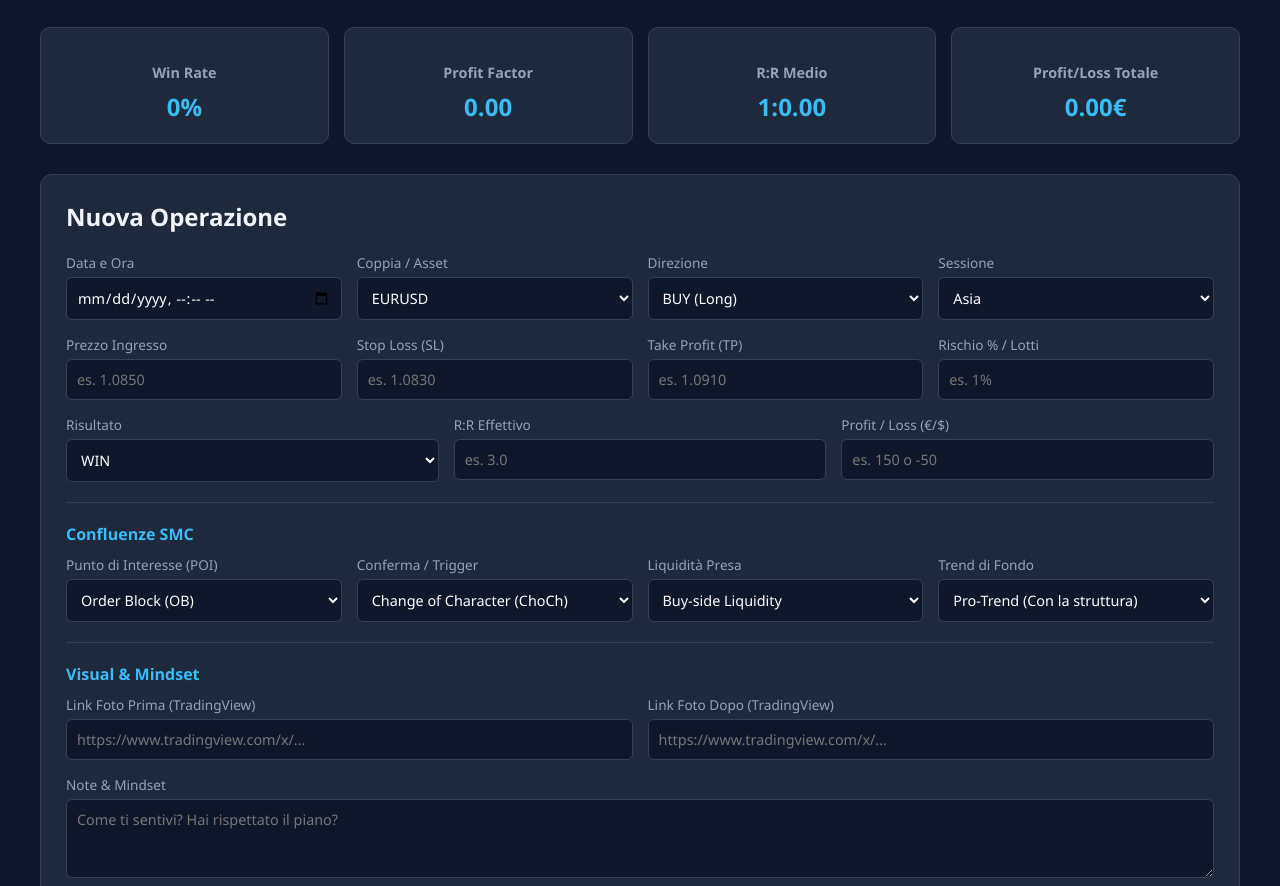
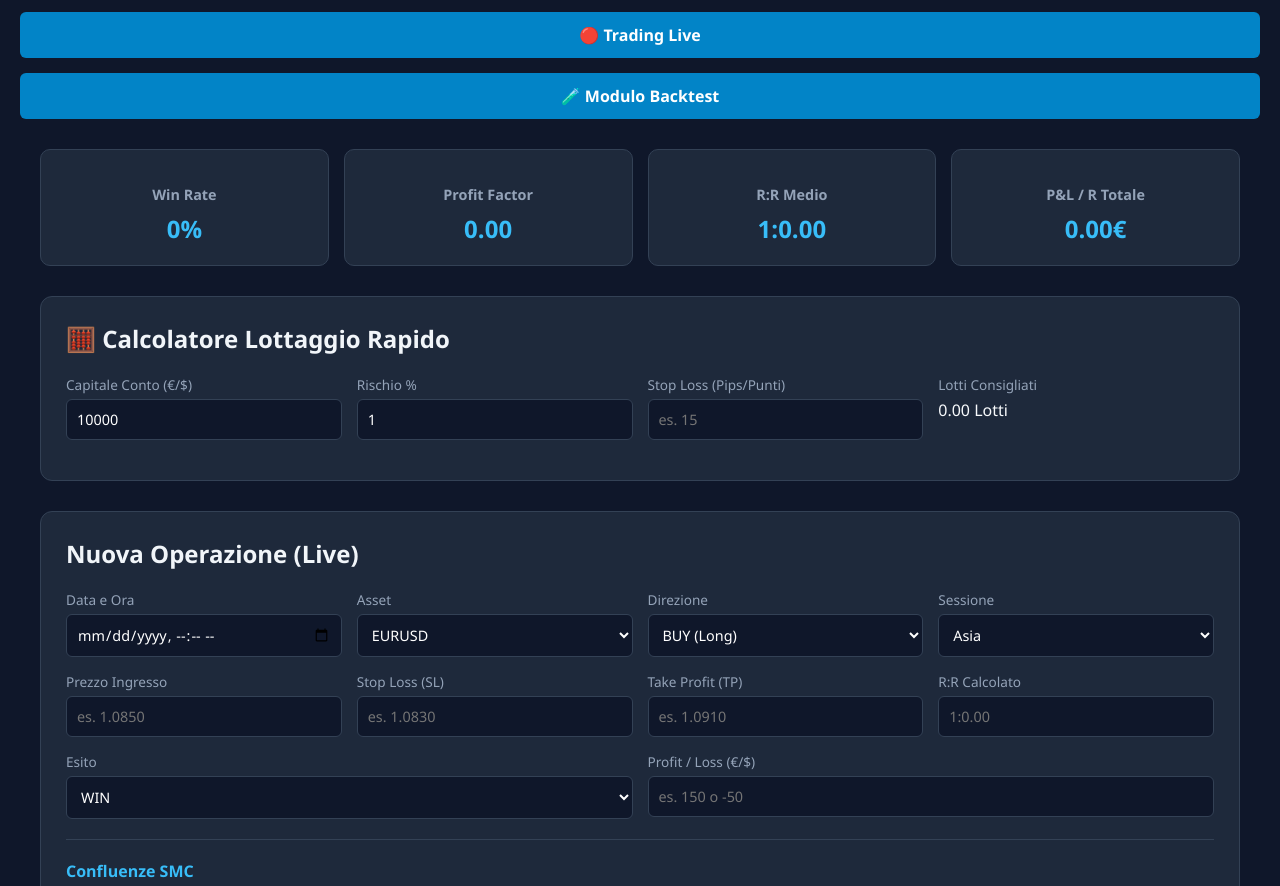
Before and after one commit to KingOfLiquidity/trading-journal-, a plain HTML site: page index.html in a window 1280 px wide. Shown: the part 66-952 px from the top of the page. Drawn offline with Linux system fonts and the light colour scheme.

Commit message:
Update trading journal layout and titles

```diff
--- a/index.html
+++ b/index.html
@@ -3,13 +3,18 @@
 <head>
     <meta charset="UTF-8">
     <meta name="viewport" content="width=device-width, initial-scale=1.0">
-    <title>Trading Journal SMC</title>
+    <title>Trading Journal SMC & Backtest</title>
     <link rel="stylesheet" href="style.css">
 </head>
 <body>
 
     <header>
         <h1>⚡ SMC Trading Journal</h1>
+        <!-- SELETTORE TAB: LIVE vs BACKTEST -->
+        <nav class="nav-tabs">
+            <button class="tab-btn active" onclick="switchTab('live')">🔴 Trading Live</button>
+            <button class="tab-btn" onclick="switchTab('backtest')">🧪 Modulo Backtest</button>
+        </nav>
     </header>
 
     <main class="container">
@@ -26,27 +31,49 @@
             </div>
             <div class="card">
                 <h3>R:R Medio</h3>
-                <p id="avg-rr">0.00</p>
+                <p id="avg-rr">1:0.00</p>
             </div>
             <div class="card">
-                <h3>Profit/Loss Totale</h3>
+                <h3>P&L / R Totale</h3>
                 <p id="total-pl">€0.00</p>
+            </div>
+        </section>
+
+        <!-- 🧮 CALCOLATORE DI LOTTAGGIO INTEGRATO -->
+        <section class="form-container calculator-box">
+            <h2>🧮 Calcolatore Lottaggio Rapido</h2>
+            <div class="form-group-row">
+                <div>
+                    <label for="calc-balance">Capitale Conto (€/$)</label>
+                    <input type="number" id="calc-balance" placeholder="es. 10000" value="10000">
+                </div>
+                <div>
+                    <label for="calc-risk-pct">Rischio %</label>
+                    <input type="number" id="calc-risk-pct" placeholder="es. 1" value="1" step="0.1">
+                </div>
+                <div>
+                    <label for="calc-sl-pips">Stop Loss (Pips/Punti)</label>
+                    <input type="number" id="calc-sl-pips" placeholder="es. 15">
+                </div>
+                <div>
+                    <label>Lotti Consigliati</label>
+                    <div id="calc-result" class="calc-output">0.00 Lotti</div>
+                </div>
             </div>
         </section>
 
         <!-- 📝 FORM INSERIMENTO TRADE -->
         <section class="form-container">
-            <h2>Nuova Operazione</h2>
+            <h2 id="form-title">Nuova Operazione (Live)</h2>
             <form id="trade-form">
 
-                <!-- 1. Dati Essenziali -->
                 <div class="form-group-row">
                     <div>
                         <label for="trade-date">Data e Ora</label>
                         <input type="datetime-local" id="trade-date" required>
                     </div>
                     <div>
-                        <label for="asset">Coppia / Asset</label>
+                        <label for="asset">Asset</label>
                         <select id="asset" required>
                             <option value="EURUSD">EURUSD</option>
                             <option value="GBPUSD">GBPUSD</option>
@@ -87,14 +114,14 @@
                         <input type="number" step="any" id="tp" placeholder="es. 1.0910" required>
                     </div>
                     <div>
-                        <label for="risk">Rischio % / Lotti</label>
-                        <input type="number" step="any" id="risk" placeholder="es. 1%" required>
+                        <label for="rr-auto">R:R Calcolato</label>
+                        <input type="text" id="rr-auto" placeholder="1:0.00" readonly class="readonly-input">
                     </div>
                 </div>
 
                 <div class="form-group-row">
                     <div>
-                        <label for="result">Risultato</label>
+                        <label for="result">Esito</label>
                         <select id="result" required>
                             <option value="WIN">WIN</option>
                             <option value="LOSS">LOSS</option>
@@ -102,21 +129,17 @@
                         </select>
                     </div>
                     <div>
-                        <label for="rr">R:R Effettivo</label>
-                        <input type="number" step="any" id="rr" placeholder="es. 3.0" required>
-                    </div>
-                    <div>
                         <label for="pnl">Profit / Loss (€/$)</label>
                         <input type="number" step="any" id="pnl" placeholder="es. 150 o -50" required>
                     </div>
                 </div>
 
-                <!-- 🧠 2. Modello Operativo SMC -->
+                <!-- 🧠 Confluenze SMC -->
                 <hr>
                 <h3>Confluenze SMC</h3>
                 <div class="form-group-row">
                     <div>
-                        <label for="poi">Punto di Interesse (POI)</label>
+                        <label for="poi">POI</label>
                         <select id="poi">
                             <option value="Order Block">Order Block (OB)</option>
                             <option value="Fair Value Gap">Fair Value Gap (FVG)</option>
@@ -125,47 +148,40 @@
                         </select>
                     </div>
                     <div>
-                        <label for="trigger">Conferma / Trigger</label>
+                        <label for="trigger">Trigger</label>
                         <select id="trigger">
-                            <option value="ChoCh">Change of Character (ChoCh)</option>
-                            <option value="MSS">Market Structure Shift (MSS)</option>
+                            <option value="ChoCh">ChoCh</option>
+                            <option value="MSS">MSS</option>
                             <option value="Rejection Wick">Rejection Wick</option>
                             <option value="SMT">Divergenza SMT</option>
                         </select>
                     </div>
                     <div>
-                        <label for="liquidity">Liquidità Presa</label>
+                        <label for="liquidity">Liquidità</label>
                         <select id="liquidity">
-                            <option value="Buy-side">Buy-side Liquidity</option>
-                            <option value="Sell-side">Sell-side Liquidity</option>
+                            <option value="Buy-side">Buy-side</option>
+                            <option value="Sell-side">Sell-side</option>
                             <option value="Entrambe">Entrambe</option>
-                        </select>
-                    </div>
-                    <div>
-                        <label for="trend">Trend di Fondo</label>
-                        <select id="trend">
-                            <option value="Pro-Trend">Pro-Trend (Con la struttura)</option>
-                            <option value="Counter-Trend">Counter-Trend (Contro-tendenz)</option>
                         </select>
                     </div>
                 </div>
 
-                <!-- 📸 3. Screenshot & Note -->
+                <!-- 🖼️ UPLOAD IMMAGINI DIRETTO -->
                 <hr>
-                <h3>Visual & Mindset</h3>
+                <h3>Visual & Note</h3>
                 <div class="form-group-row">
                     <div>
-                        <label for="img-before">Link Foto Prima (TradingView)</label>
-                        <input type="url" id="img-before" placeholder="https://www.tradingview.com/x/...">
+                        <label for="file-before">Foto Prima dell'ingresso</label>
+                        <input type="file" id="file-before" accept="image/*">
                     </div>
                     <div>
-                        <label for="img-after">Link Foto Dopo (TradingView)</label>
-                        <input type="url" id="img-after" placeholder="https://www.tradingview.com/x/...">
+                        <label for="file-after">Foto Dopo la chiusura</label>
+                        <input type="file" id="file-after" accept="image/*">
                     </div>
                 </div>
                 <div>
                     <label for="notes">Note & Mindset</label>
-                    <textarea id="notes" rows="3" placeholder="Come ti sentivi? Hai rispettato il piano?"></textarea>
+                    <textarea id="notes" rows="2" placeholder="Come ti sentivi? Note sul trade..."></textarea>
                 </div>
 
                 <button type="submit" id="save-btn">Salva Operazione</button>
@@ -174,22 +190,23 @@
 
         <!-- 📊 TABELLA OPERAZIONI -->
         <section class="table-container">
-            <h2>Storico Operazioni</h2>
+            <h2 id="table-title">Storico Operazioni Live</h2>
             <table>
                 <thead>
                     <tr>
                         <th>Data</th>
                         <th>Asset</th>
                         <th>Tipo</th>
-                        <th>SMC POI</th>
+                        <th>POI</th>
                         <th>R:R</th>
                         <th>P&L</th>
                         <th>Esito</th>
                         <th>Foto</th>
+                        <th>Azione</th>
                     </tr>
                 </thead>
                 <tbody id="trade-list">
-                    <!-- Qui verranno inseriti i trade via JavaScript -->
+                    <!-- Trade dinamici -->
                 </tbody>
             </table>
         </section>
@@ -198,4 +215,4 @@
 
     <script src="script.js"></script>
 </body>
-</html>\
+</html>
```
